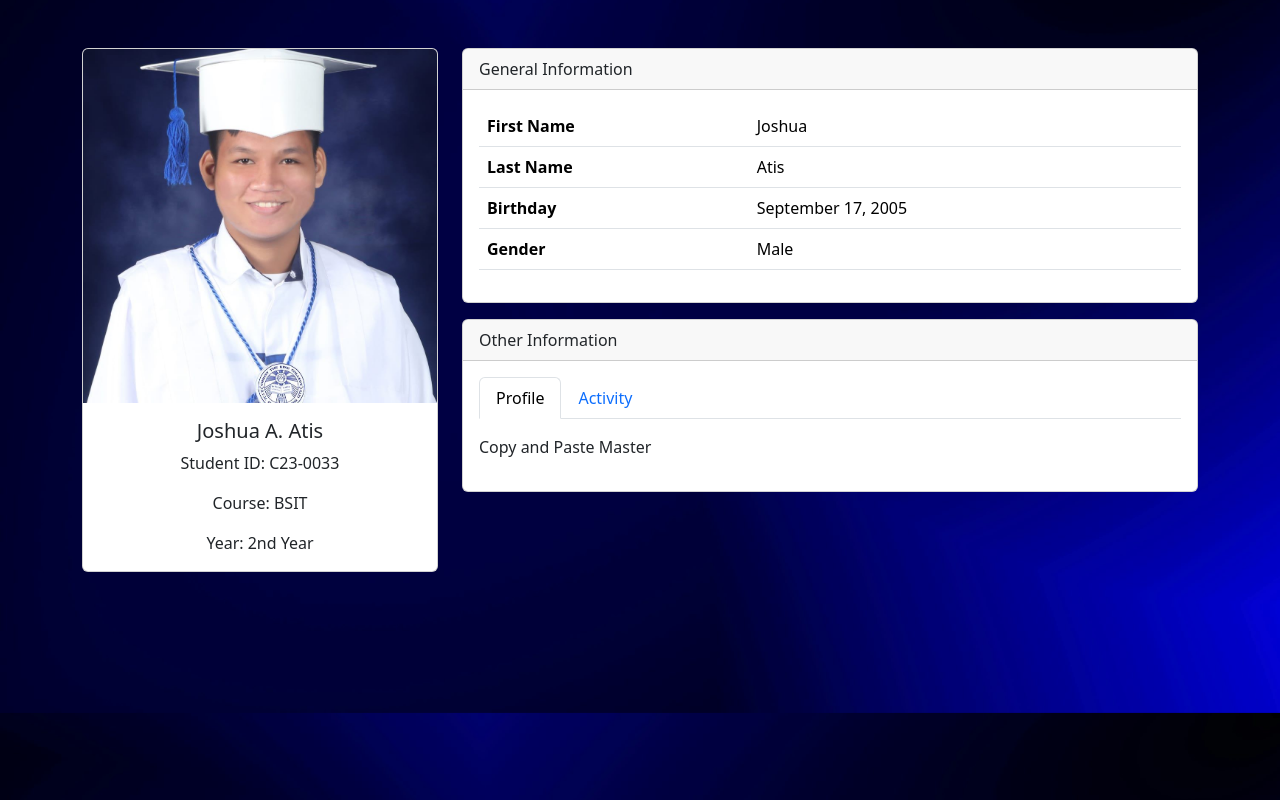
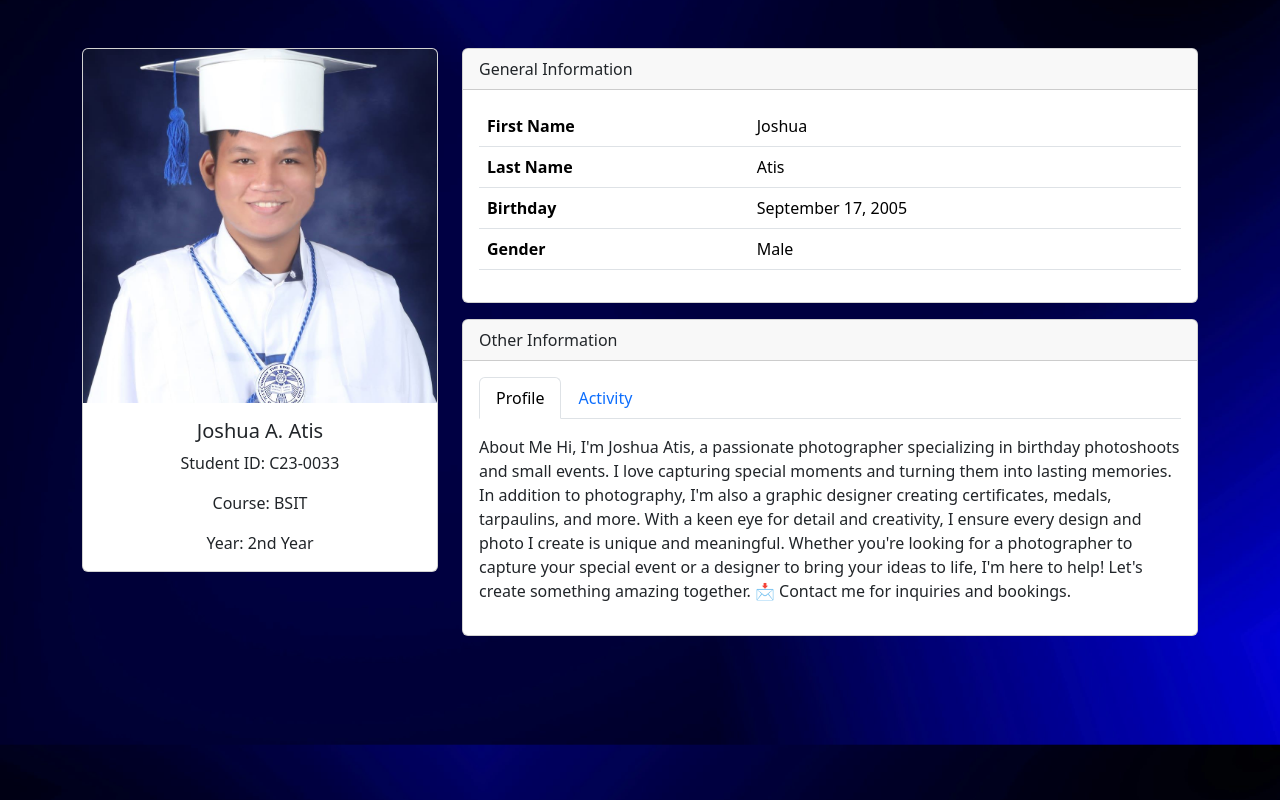
Before and after one commit to joshuaaa069/joshua, a plain HTML site: page index.html in a window 1280 px wide. Drawn offline with nearby package versions, Linux system fonts and the light colour scheme.

Commit message:
Update index.html

```diff
--- a/index.html
+++ b/index.html
@@ -76,7 +76,15 @@
 
                             <div class="tab-pane fade show active" id="profile" role="tabpanel" aria-labelledby="profile-tab">
                                 <p class="mt-3">
-                                    Copy and Paste Master
+                                    About Me
+Hi, I'm Joshua Atis, a passionate photographer specializing in birthday photoshoots and small events. I love capturing special moments and turning them into lasting memories.
+
+In addition to photography, I'm also a graphic designer creating certificates, medals, tarpaulins, and more. With a keen eye for detail and creativity, I ensure every design and photo I create is unique and meaningful.
+
+Whether you're looking for a photographer to capture your special event or a designer to bring your ideas to life, I'm here to help! Let's create something amazing together.
+
+📩 Contact me for inquiries and bookings.
+
                             </div>
 
                             <div class="tab-pane fade" id="activity" role="tabpanel" aria-labelledby="activity-tab">
```
